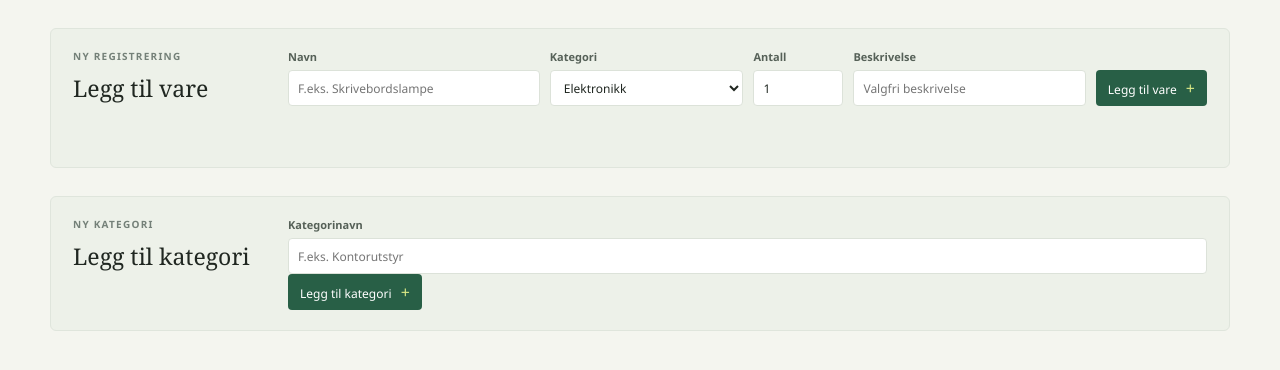
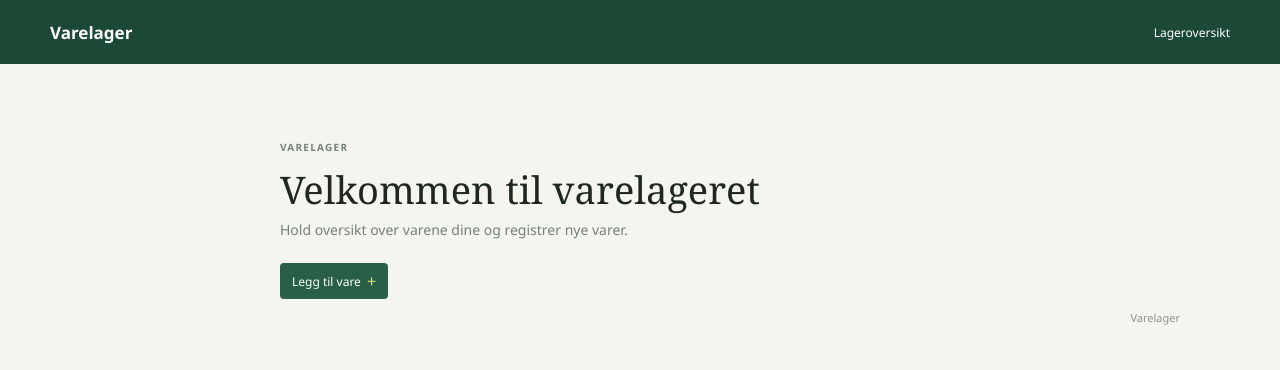
Before and after one commit to Skakke/varelager, a FastAPI app: page / in a window 1280 px wide. Shown: the top 370 px of the page. Run offline with FastAPI, Linux system fonts and the light colour scheme.

```diff
--- a/database.py
+++ b/database.py
@@ -30,18 +30,13 @@ def create_tables():
     conn.close()
 
 # Legger til kategorier i databasen, kjøres fra et setupvindu eller lignende.
-def add_categories():
+def legg_til_ny_kategori(navn):
     # Oppretter en tilkobling til SQLite-databasen.
     conn = sqlite3.connect(DB_FILE)
     cursor = conn.cursor()
     cursor.execute("""
-    INSERT INTO kategorier (id,navn) VALUES (?, ?)
-    """, [
-        (1, 'Elektronikk'),
-        (2, 'Klær'),
-        (3, 'Mat'),
-        (4, 'Møbler')
-    ])
+    INSERT INTO kategorier (navn) VALUES (?)
+    """, [navn])
 
     conn.commit()
     conn.close()
--- a/main.py
+++ b/main.py
@@ -1,12 +1,16 @@
-from fastapi import FastAPI
+from fastapi import FastAPI, Request
 from fastapi.responses import FileResponse
 from fastapi.staticfiles import StaticFiles
 from database import legg_til_ny_vare, create_tables
 from fastapi import HTTPException
 import sqlite3
 from pydantic import BaseModel
+from fastapi.templating import Jinja2Templates
+
+
 
 app = FastAPI()
+templates = Jinja2Templates(directory="templates")
 
 create_tables()
 
@@ -23,8 +27,20 @@ class Vare(BaseModel):
     kort_beskrivelse: str
 
 @app.get("/")
-def index():
-    return FileResponse("static/index.html")
+def index(request: Request):
+    return templates.TemplateResponse(
+        request=request,
+        name="index.html",
+        context={},
+    )
+
+@app.get("/leggtilvare")
+def leggtilvare(request: Request):
+    return templates.TemplateResponse(
+        request=request,
+        name="leggtilvare.html",
+        context={},
+    )
 
 @app.post("/api/varer", status_code=201)
 def add_vare(vare: Vare):
@@ -45,3 +61,19 @@ def add_vare(vare: Vare):
         raise HTTPException(status_code=500, detail="Varen ble ikke lagret.")
 
     return {"success": True, "message": "Vare lagt til."}
+
+
+@app.post("/api/kategorier", status_code=201)
+def add_kategori(kategori: str):
+    try:
+        saved = legg_til_ny_kategori(kategori)
+    except sqlite3.Error as error:
+        raise HTTPException(
+            status_code=500,
+            detail="Kunne ikke opprette kategorien.",
+        ) from error
+
+    if not saved:
+        raise HTTPException(status_code=500, detail="Kategorien ble ikke lagret.")
+
+    return {"success": True, "message": "Kategori lagt til."}
--- a/pyproject.toml
+++ b/pyproject.toml
@@ -4,5 +4,6 @@ version = "0.1.0"
 requires-python = ">=3.14"
 dependencies = [
     "fastapi>=0.143.1",
+    "jinja2>=3.1.6",
     "uvicorn>=0.54.0",
 ]
--- a/static/script.js
+++ b/static/script.js
@@ -1,5 +1,6 @@
 const addForm = document.querySelector("#add-form");
 
+if (addForm) {
 const statusMessage = document.createElement("p");
 statusMessage.setAttribute("role", "status");
 addForm.after(statusMessage);
@@ -28,3 +29,4 @@ addForm.addEventListener("submit", async (event) => {
 		statusMessage.textContent = "Kunne ikke kontakte serveren.";
 	}
 });
+}
--- a/static/style.css
+++ b/static/style.css
@@ -66,6 +66,10 @@ button { cursor: pointer; }
 .date-label { color: #a9c1b2; }
 
 .page-shell { width: min(1180px, calc(100% - 56px)); margin: 0 auto; }
+.welcome-section { max-width: 720px; margin: 76px auto 0; }
+.welcome-section h1 { max-width: 620px; }
+.welcome-section .page-subtitle { margin-bottom: 24px; }
+.welcome-action { display: inline-flex; align-items: center; text-decoration: none; }
 .page-heading { display: flex; justify-content: space-between; align-items: end; padding: 44px 0 26px; }
 .eyebrow { margin: 0 0 9px; color: var(--muted); font-size: 10px; font-weight: 700; letter-spacing: 1.25px; }
 .eyebrow span { padding: 0 5px; color: #aeb7ae; }
--- /dev/null
+++ b/templates/base.html
@@ -0,0 +1,24 @@
+<!-- templates/base.html -->
+<!DOCTYPE html>
+<html lang="no">
+<head>
+  <meta charset="UTF-8">
+  <meta name="viewport" content="width=device-width, initial-scale=1.0">
+  <title>Varelager</title>
+  <link rel="stylesheet" href="{{ url_for('static', path='/style.css') }}">
+  <script src="{{ url_for('static', path='/script.js') }}" defer></script>
+</head>
+<body>
+<header class="topbar">
+  <a class="brand" href="/">Varelager</a>
+  <span class="topbar-meta">Lageroversikt</span>
+</header>
+
+
+<main class="page-shell">
+  {% block content %}{% endblock %}
+</main>
+
+<footer class="page-shell storage-note">Varelager</footer>
+</body>
+</html>
--- /dev/null
+++ b/templates/index.html
@@ -0,0 +1,12 @@
+{% extends "base.html" %}
+
+{% block content %}
+<section class="welcome-section" aria-labelledby="welcome-title">
+	<p class="eyebrow">VARELAGER</p>
+	<h1 id="welcome-title">Velkommen til varelageret</h1>
+	<p class="page-subtitle">Hold oversikt over varene dine og registrer nye varer.</p>
+	<a class="submit-button welcome-action" href="/leggtilvare">
+		Legg til vare <span aria-hidden="true">+</span>
+	</a>
+</section>
+{% endblock %}
```
Also changed, not shown: templates/leggtilvare.html (renamed from static/index.html, +7 -27 lines), 1 other file.
